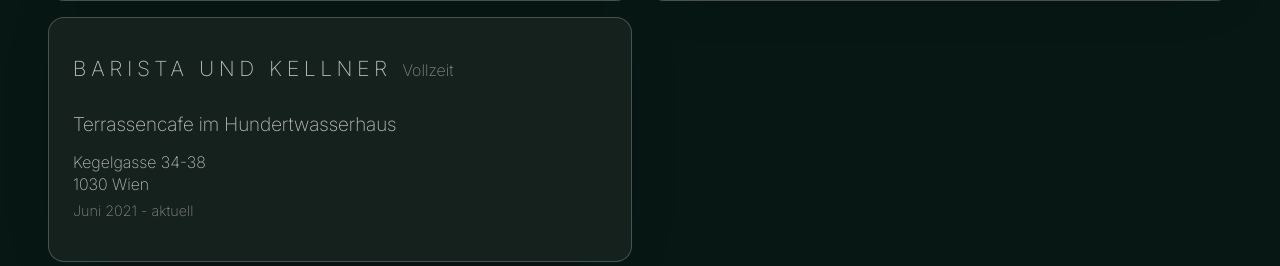
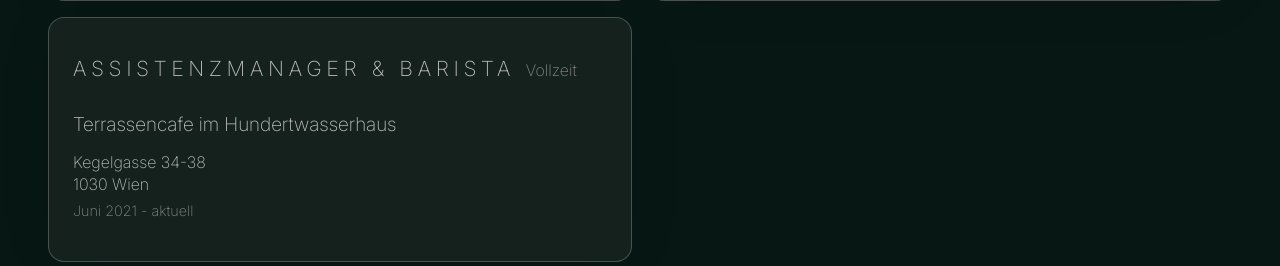
Before and after one commit to berisha-ad/django_portfolio, a Django app: page / in a window 1280 px wide. Shown: the part 1302-1568 px from the top of the page. Run offline with Django 5.2, Linux system fonts and the light colour scheme; data that the repository does not hold is empty; some libraries are stand-ins or nearby versions.

Commit message:
changed cv

```diff
--- a/portfolio/templates/portfolio/index.html
+++ b/portfolio/templates/portfolio/index.html
@@ -78,7 +78,7 @@
                     <p class="date">April 2021 - Mai 2021</p>
                 </div>
                 <div class="cv-card light-big">
-                    <h3 class="allcaps-headline">Barista und Kellner <span class="side-note">Vollzeit</span></h3>
+                    <h3 class="allcaps-headline">Assistenzmanager & Barista <span class="side-note">Vollzeit</span></h3>
                     <h4 class="location-headline">Terrassencafe im Hundertwasserhaus</h4>
                     <p>Kegelgasse 34-38<br>1030 Wien</p>
                     <p class="date">Juni 2021 - aktuell</p>
```
Also changed, not shown: 1 other file.
